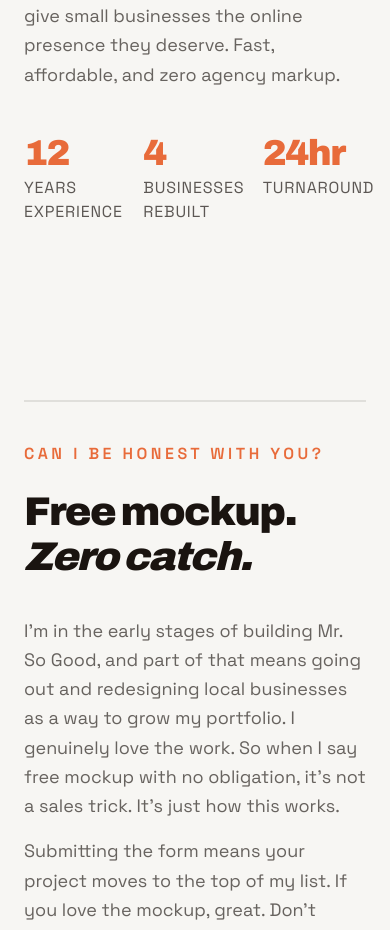
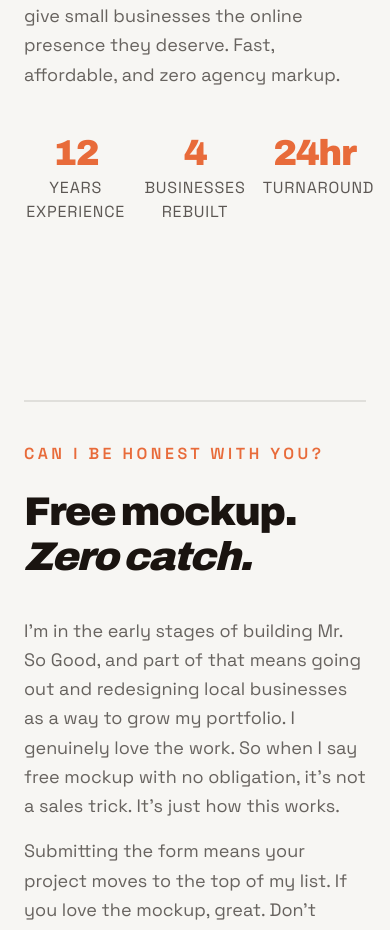
Before and after one commit to hokienick/mrsogood, a Next.js app: page / in a window 390 px wide. Shown: the part 6260-7190 px from the top of the page. Built offline with nearby package versions, Linux system fonts and the light colour scheme.

Commit message:
Center about stats on mobile.
Align stats text center on small screens and left from sm breakpoint up.

Co-authored-by: Cursor <cursoragent@cursor.com>

```diff
--- a/src/views/Home.jsx
+++ b/src/views/Home.jsx
@@ -470,7 +470,7 @@ export default function Home() {
             <p className="font-body text-ink/65 text-lg leading-relaxed mb-12">
               I've spent 12 years as a developer, and I'm using every tool at my disposal to give small businesses the online presence they deserve. Fast, affordable, and zero agency markup.
             </p>
-            <div className="grid grid-cols-3 gap-4 sm:flex sm:gap-12">
+            <div className="grid grid-cols-3 gap-4 sm:flex sm:gap-12 text-center sm:text-left">
               {[['12', 'Years experience'], [String(projects.length), 'Businesses rebuilt'], ['24hr', 'Turnaround']].map(([n, l], i) => (
                 <motion.div
                   key={l}
```
